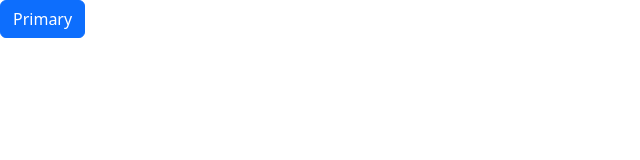
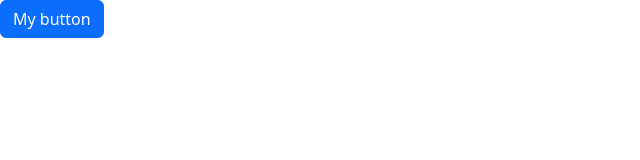
Before and after one commit to Gable-github/react-gaming-webpage, a React (Vite) app in the folder react_app/: page / in a window 1280 px wide. Shown: the top 160 px of the page, without its empty margins (0-640 px from the left). Built offline with nearby package versions, Linux system fonts and the light colour scheme.

Commit message:
added prop for button | handleOnClick const anon function to handle clicks

```diff
--- a/react_app/src/App.tsx
+++ b/react_app/src/App.tsx
@@ -2,10 +2,12 @@
 import Button from "./components/Button";
 import ListGroup from "./components/ListGroup";
 
+const handleOnClick = () => console.log("Clicked");
+
 function App() {
   return (
     <div>
-      <Button />
+      <Button onClick={handleOnClick}>My button</Button>
     </div>
   );
 }
--- a/react_app/src/components/Button.tsx
+++ b/react_app/src/components/Button.tsx
@@ -1,10 +1,14 @@
-const Button = () => {
+interface Props {
+  children: string;
+  color?: string;
+  onClick: () => void;
+}
+
+const Button = ({ children, onClick, color = "primary" }: Props) => {
   return (
-    <div>
-      <button type="button" className="btn btn-primary">
-        Primary
-      </button>
-    </div>
+    <button type="button" className={"btn btn-" + color} onClick={onClick}>
+      {children}
+    </button>
   );
 };
 
```
